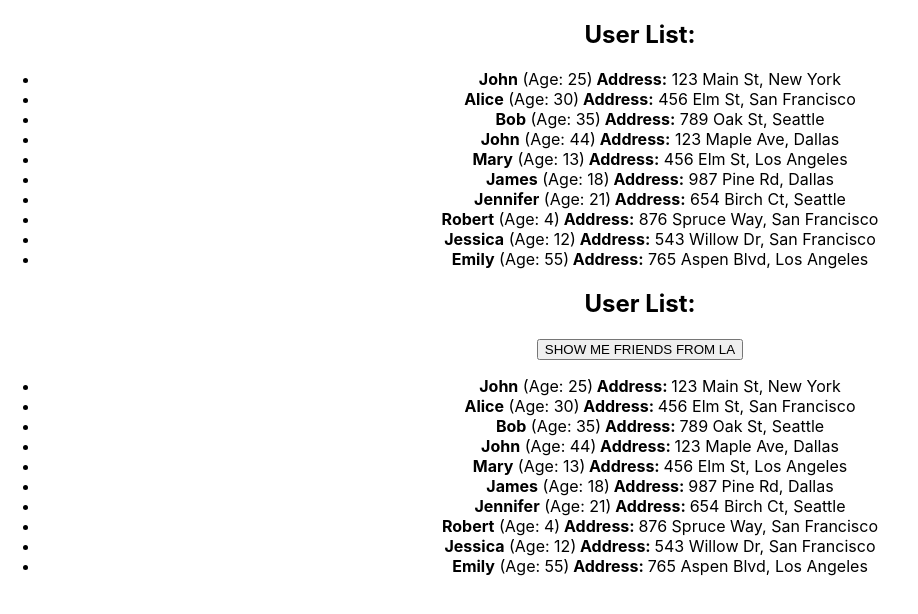
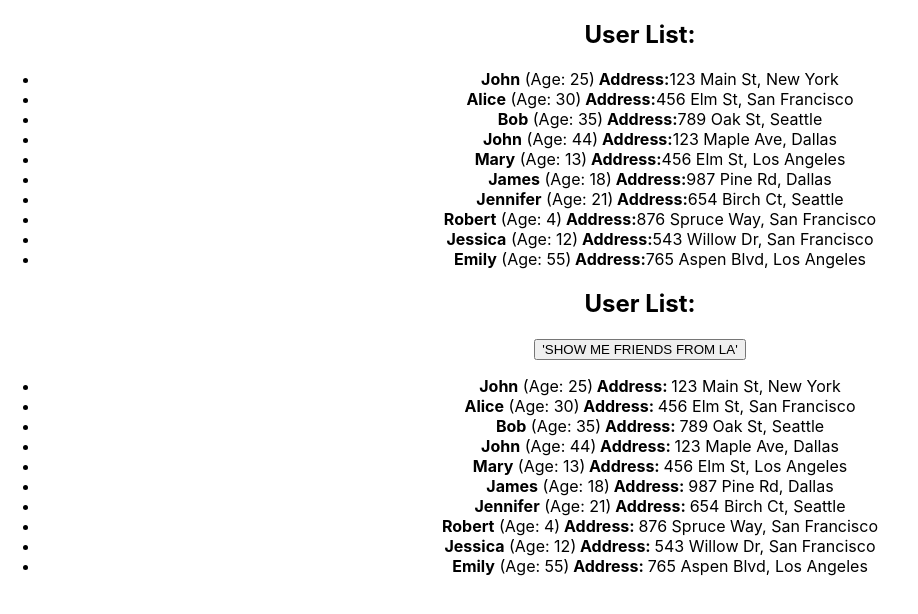
Before and after one commit to VadzimAJ/homework-front-main, a React (Create React App) app: page / in a window 1280 px wide. Shown: the top 614 px of the page, without its empty margins (0-918 px from the left). Built offline with nearby package versions, Linux system fonts and the light colour scheme.

Commit message:
feat: complite HM1 and HW2

```diff
--- a/src/App.tsx
+++ b/src/App.tsx
@@ -7,8 +7,8 @@ import { HW4 } from './HW/4/HW4';
 function App() {
   return (
     <div className="App">
-      <HW1 />
-      <HW2 />
+      {<HW1 />}
+      {<HW2 />}
       {/*<HW3 />*/}
       {/*<HW4 />*/}
     </div>
--- a/src/HW/1/HW1.tsx
+++ b/src/HW/1/HW1.tsx
@@ -1,4 +1,4 @@
-import {UserList} from './UserList';
+import { UserList } from './UserList';
 
 export const HW1 = () => {
 
@@ -10,26 +10,26 @@ export const HW1 = () => {
 	// - дописать функциональность (где указано комментариями)
 	// - приложение должно компилироваться и запускаться в браузере
 
-  // ❗ Массив с данными не трогаем!
-  // ❗ id на элементах не удаляем и не изменяем! Они нужны для автотестов.
-  // Если нужно подставить элемент массива в id, то подставляем по аналогии с другими элементами!
+	// ❗ Массив с данными не трогаем!
+	// ❗ id на элементах не удаляем и не изменяем! Они нужны для автотестов.
+	// Если нужно подставить элемент массива в id, то подставляем по аналогии с другими элементами!
 
 	const users = [
-		{id: 1, name: 'John', age: 25, address: {street: '123 Main St', city: 'New York'}},
-		{id: 2, name: 'Alice', age: 30, address: {street: '456 Elm St', city: 'San Francisco'}},
-		{id: 3, name: 'Bob', age: 35, address: {street: '789 Oak St', city: 'Seattle'}},
-		{id: 4, name: 'John', age: 44, address: {street: '123 Maple Ave', city: 'Dallas'}},
-		{id: 5, name: 'Mary', age: 13, address: {street: '456 Elm St', city: 'Los Angeles'}},
-		{id: 6, name: 'James', age: 18, address: {street: '987 Pine Rd', city: 'Dallas'}},
-		{id: 7, name: 'Jennifer', age: 21, address: {street: '654 Birch Ct', city: 'Seattle'}},
-		{id: 8, name: 'Robert', age: 4, address: {street: '876 Spruce Way', city: 'San Francisco'}},
-		{id: 9, name: 'Jessica', age: 12, address: {street: '543 Willow Dr', city: 'San Francisco'}},
-		{id: 10, name: 'Emily', age: 55, address: {street: '765 Aspen Blvd', city: 'Los Angeles'}},
+		{ id: 1, name: 'John', age: 25, address: { street: '123 Main St', city: 'New York' } },
+		{ id: 2, name: 'Alice', age: 30, address: { street: '456 Elm St', city: 'San Francisco' } },
+		{ id: 3, name: 'Bob', age: 35, address: { street: '789 Oak St', city: 'Seattle' } },
+		{ id: 4, name: 'John', age: 44, address: { street: '123 Maple Ave', city: 'Dallas' } },
+		{ id: 5, name: 'Mary', age: 13, address: { street: '456 Elm St', city: 'Los Angeles' } },
+		{ id: 6, name: 'James', age: 18, address: { street: '987 Pine Rd', city: 'Dallas' } },
+		{ id: 7, name: 'Jennifer', age: 21, address: { street: '654 Birch Ct', city: 'Seattle' } },
+		{ id: 8, name: 'Robert', age: 4, address: { street: '876 Spruce Way', city: 'San Francisco' } },
+		{id: 9, name: 'Jessica', age: 12, address: { street: '543 Willow Dr', city: 'San Francisco' }},
+		{ id: 10, name: 'Emily', age: 55, address: { street: '765 Aspen Blvd', city: 'Los Angeles' } },
 	];
 
 	return (
-		<div id={'#hw01'}>
-			<UserList users={users} />
+		<div id={'hw01'}>
+			{<UserList users={users} />}
 		</div>
 	);
 };
--- a/src/HW/1/UserList.tsx
+++ b/src/HW/1/UserList.tsx
@@ -4,13 +4,13 @@ type AddressType = {
 };
 
 type UserListPropsType = {
-  users: UserType[] // ПО МОЕМУ ЧЕГО-ТО НЕ ХВАТАЕТ...
+  users: UserType[]; // ПО МОЕМУ ЧЕГО-ТО НЕ ХВАТАЕТ...
 };
 
-type UserType = {
-  id: number
-  name: string
-  age: number
+type UserType = {// ПРИДЕТСЯ САМОМУ)
+  id: number,
+  name: string,
+  age: number,
   address: AddressType
 };
 
@@ -20,13 +20,13 @@ export const UserList = (props: UserListPropsType) => {
       <h2>User List:</h2>
 
       <ul>
-       {props.users.map((user: UserType) => ( // ВСЕ ТОВАРЫ В СТРАНУ ПРИЕЗЖАЮТ В КОНТЕЙНЕРАХ, А В РЕАКТЕ...
-         <li key={user.id} id={`hw01-user-${user.id}`}>
-           <strong>{user.name}</strong> (Age: {user.age})
-           <strong> Address:</strong> {user.address.street}, {user.address.city}
-         </li>
-       ))}
+        {props.users.map((user) => ( // ВСЕ ТОВАРЫ В СТРАНУ ПРИЕЗЖАЮТ В КОНТЕЙНЕРАХ, А В РЕАКТЕ...*/}
+          <li key={user.id} id={`hw01-user-${user.id}`}>
+        <strong>{user.name}</strong> (Age: {user.age})<strong> Address:</strong>
+        {user.address.street}, {user.address.city}
+      </li>
+        ))}
       </ul>
-    </div>
+    </div >
   );
 };
--- a/src/HW/2/CurrentUser.tsx
+++ b/src/HW/2/CurrentUser.tsx
@@ -2,8 +2,8 @@ import { UserType } from './HW2';
 import {UsersObjectType} from './HW2';
 
 type CurrentUserPropsType = {
-  user: UserType // пропиши типизацию
-  filterUsers: (users: UsersObjectType) => void;
+  user: any // пропиши типизацию
+  filterUsers:  (users: UsersObjectType) => void;
 };
 
 export const CurrentUser = (props: CurrentUserPropsType) => {
--- a/src/HW/2/HW2.tsx
+++ b/src/HW/2/HW2.tsx
@@ -46,8 +46,8 @@ export const HW2 = () => {
 
   let [currentUsers, setCurrentUsers] = useState<UsersObjectType>(users);
 
-  const filterUsers = (users: UsersObjectType) => {
-    const filteredUsers = users.myFriends.filter((user) => user.address.city === 'Los Angeles');
+    const filterUsers = (users: UsersObjectType) => {/*'НУЖНО ПРОФИЛЬТРОВАТЬ ДРУЗЕЙ. ОСТАВЛЯЕМ ТОЛЬКО ТЕХ, КОТОРЫЕ ЖИВУТ В ГОРОДЕ LOS ANGELES'*/
+      const filteredUsers = users.myFriends.filter((user) => user.address.city === 'Los Angeles');
     setCurrentUsers({ myFriends: filteredUsers });
   };
 
--- a/src/HW/2/UserList2.tsx
+++ b/src/HW/2/UserList2.tsx
@@ -1,5 +1,5 @@
-import {CurrentUser} from './CurrentUser';
-import {UsersObjectType} from './HW2';
+import { CurrentUser } from './CurrentUser';
+import { UsersObjectType } from './HW2';
 
 type UserList2PropsType = {
 	users: UsersObjectType // пропиши типизацию
@@ -11,13 +11,13 @@ export const UserList2 = (props: UserList2PropsType) => {
 		<div id={'hw02-users'}>
 			<h2>User List:</h2>
 
-			<button id={'hw02-filter-button'} onClick={() => props.filterUsers(props.users)}>SHOW ME FRIENDS FROM LA</button>
+			<button id={'hw02-filter-button'} onClick={() => props.filterUsers}> 'SHOW ME FRIENDS FROM LA'</button>
 
 			<ul>
-			 {props.users.myFriends.map((user) => (
-				// <ВЫЗЫВАЕМ КОМПОНЕНТУ CurrentUser />
-			   <CurrentUser key={user.id} user={user} filterUsers={props.filterUsers} />
-			 ))}
+				{props.users.myFriends.map((user) => (
+					//<ВЫЗЫВАЕМ КОМПОНЕНТУ CurrentUser />
+					<CurrentUser key={user.id} user={user} filterUsers={props.filterUsers} />
+				))}
 			</ul>
 		</div>
 	);
--- a/src/HW/3/HW3.tsx
+++ b/src/HW/3/HW3.tsx
@@ -9,6 +9,7 @@ export const HW3 = () => {
   // - дописать функциональность (где указано комментариями)
   // - приложение должно компилироваться и запускаться в браузере
 
+  // ❗ Массив с данными не трогаем! Текст не меняем !
 
   const [currentText, setCurrentText] = useState('');
   const [texts, setTexts] = useState<string[]>([
--- a/src/HW/4/HW4.tsx
+++ b/src/HW/4/HW4.tsx
@@ -11,6 +11,8 @@ export const HW4 = () => {
   // - починить все, что горит красным
   // - дописать функциональность (где указано комментариями)
   // - приложение должно компилироваться и запускаться в браузере
+
+  // ❗ Массив с данными не трогаем! Текст не меняем !
 
   const [currentText, setCurrentText] = useState('');
   const [texts, setTexts] = useState<string[]>([
```
